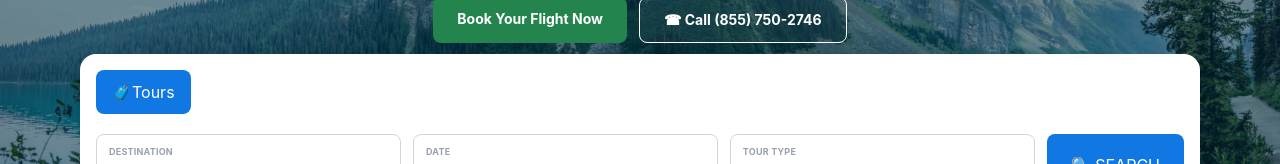
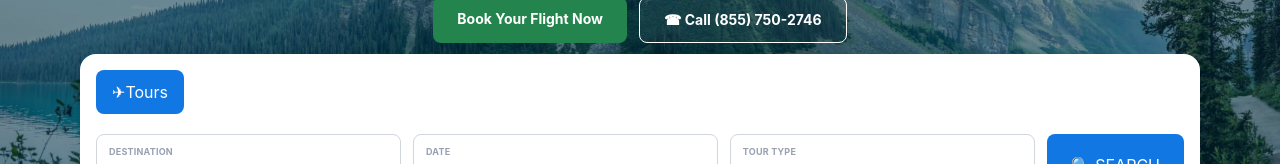
Before and after one commit to NarutoCRM/finotravels, a React (Vite) app: page / in a window 1280 px wide. Shown: the part 333-497 px from the top of the page. Built offline with nearby package versions, Linux system fonts and the light colour scheme.

Commit message:
Smoal change

```diff
--- a/src/components/BookingWidget.jsx
+++ b/src/components/BookingWidget.jsx
@@ -16,11 +16,11 @@ function BookingWidget() {
               type="button"
               onClick={() => setActive(tab)}
               className={`flex items-center gap-1.5 rounded-lg px-4 py-2.5 text-xs font-bold transition sm:text-sm ${active === tab
-                  ? "bg-primary text-white"
-                  : "bg-gray-50 text-gray-600 hover:bg-light-blue"
+                ? "bg-primary text-white"
+                : "bg-gray-50 text-gray-600 hover:bg-light-blue"
                 }`}
             >
-              {tab === "Tours" && "🧳"}
+              {tab === "Tours" && "✈"}
 
               {tab}
             </button>
```
